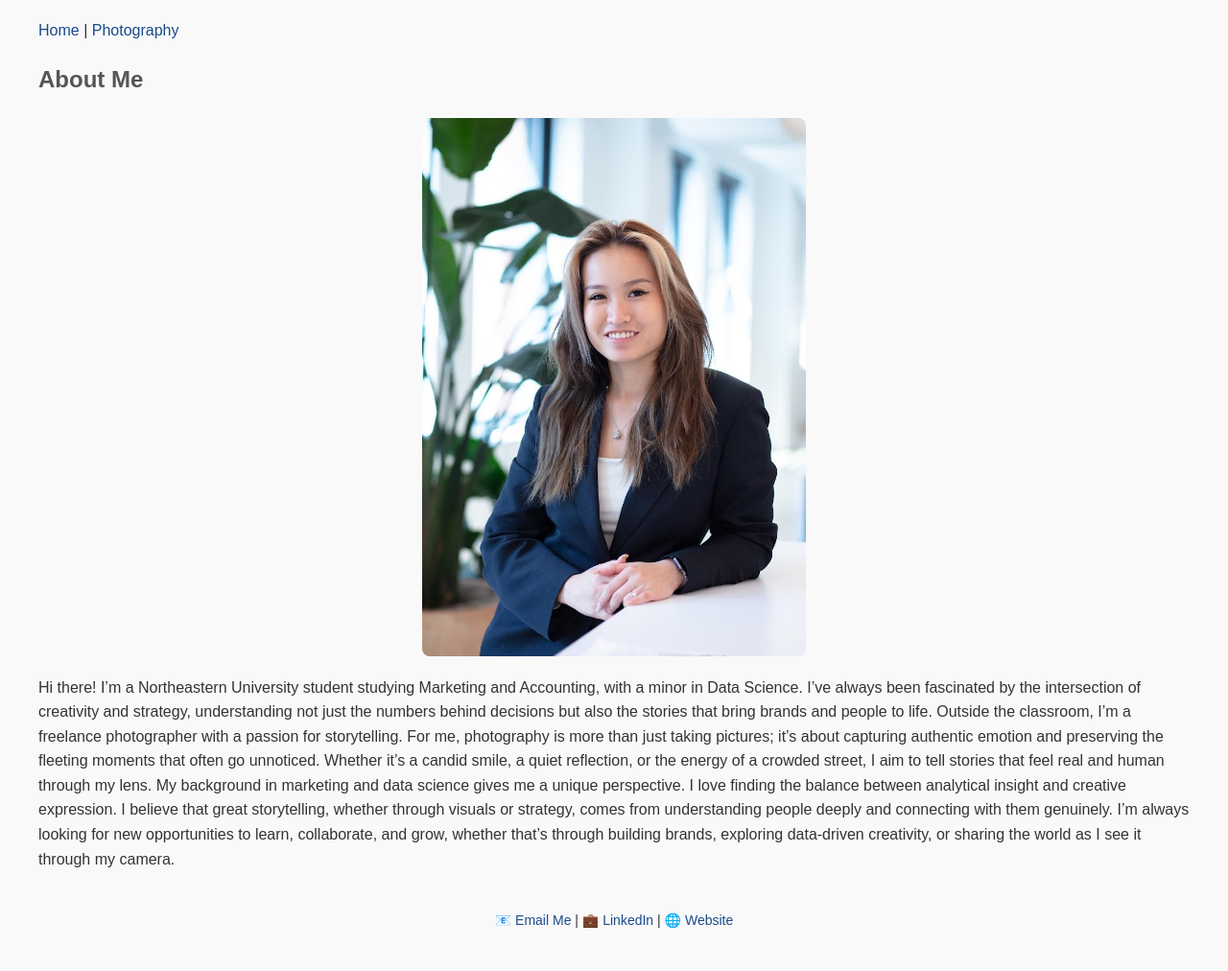
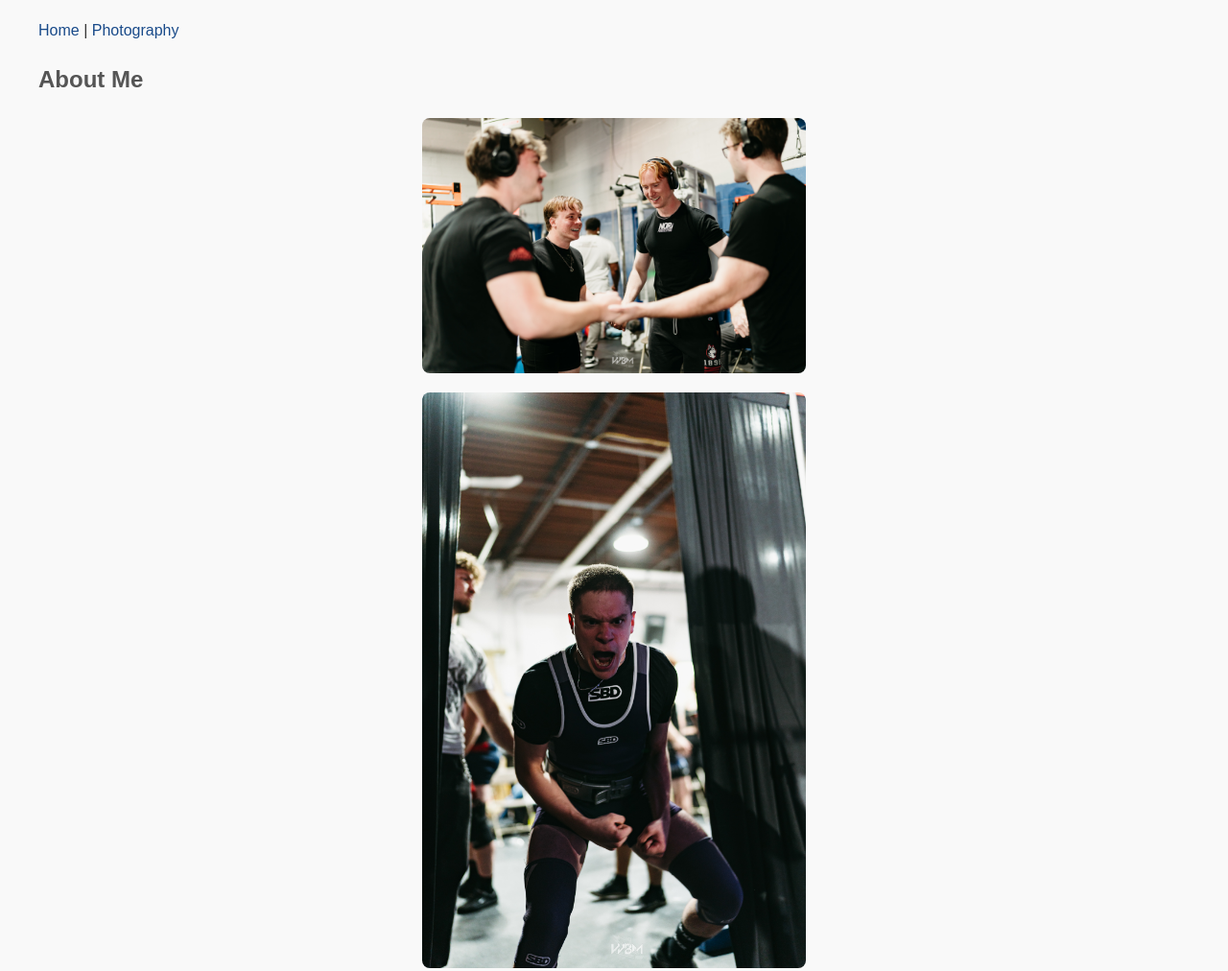
Before and after one commit to zhuwendy2/Wendy-Website, a plain HTML site: page index.html in a window 1280 px wide. Shown: the part 94-1106 px from the top of the page at 96% size. Drawn offline with Linux system fonts and the light colour scheme.

Commit message:
Replace images and fix HTML formatting
Updated images in the About Me section and fixed formatting issues.

```diff
--- a/index.html
+++ b/index.html
@@ -19,7 +19,9 @@
     <main>
         <section>
             <h2>About Me</h2>
-            <img src="IMG_2471.JPG" alt="Wendy Zhu" class="profile-img" width="400">
+            <img src="Scary Strong-16.jpg" alt="Wendy Zhu" class="profile-img" width="400">
+            <img src="Scary Strong-18.jpg" alt="Wendy Zhu" class="profile-img" width="400">
+            <img src="Scary Strong-19.jpg" alt="Wendy Zhu" class="profile-img" width="400">
 
             <p>Hi there! I’m a Northeastern University student studying Marketing and Accounting, with a minor in Data Science. I’ve always been fascinated by the intersection of creativity and strategy, understanding not just the numbers behind decisions but also the stories that bring brands and people to life.
 Outside the classroom, I’m a freelance photographer with a passion for storytelling. For me, photography is more than just taking pictures; it’s about capturing authentic emotion and preserving the fleeting moments that often go unnoticed. Whether it’s a candid smile, a quiet reflection, or the energy of a crowded street, I aim to tell stories that feel real and human through my lens.
```
